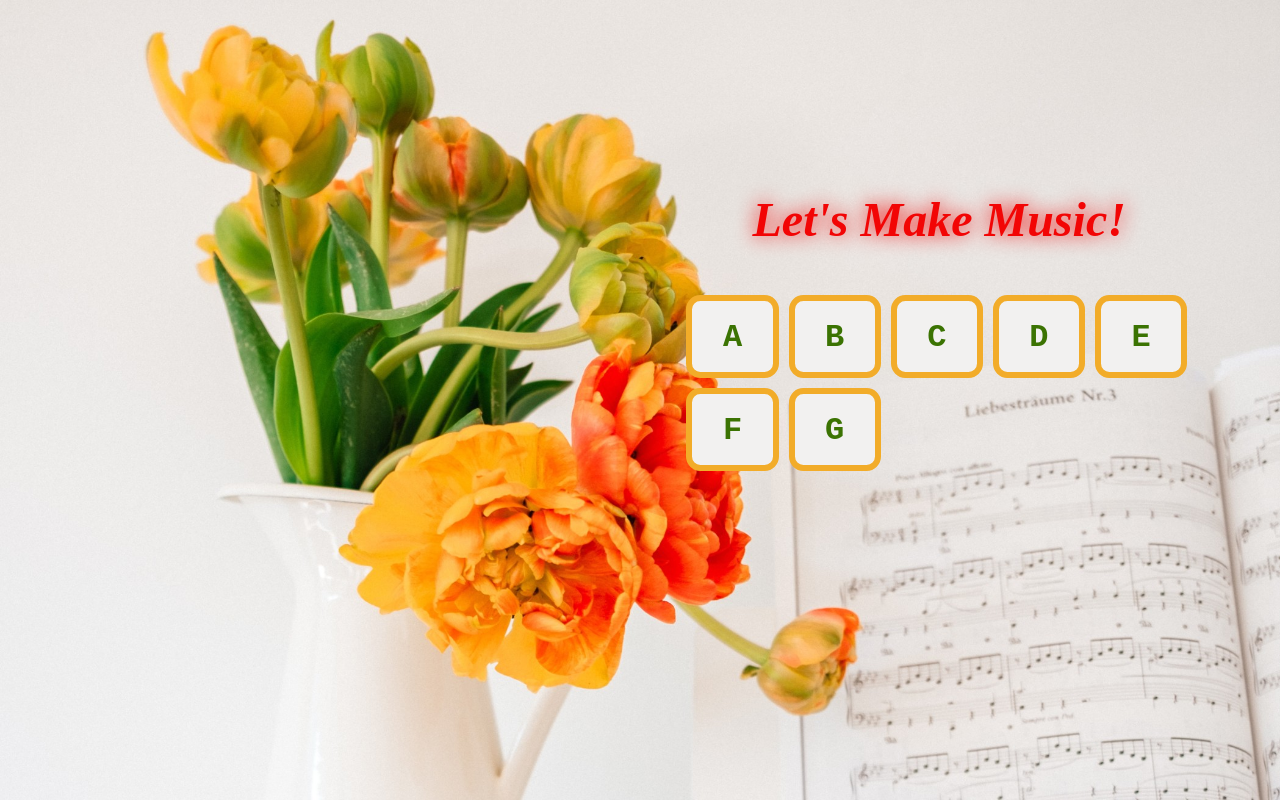
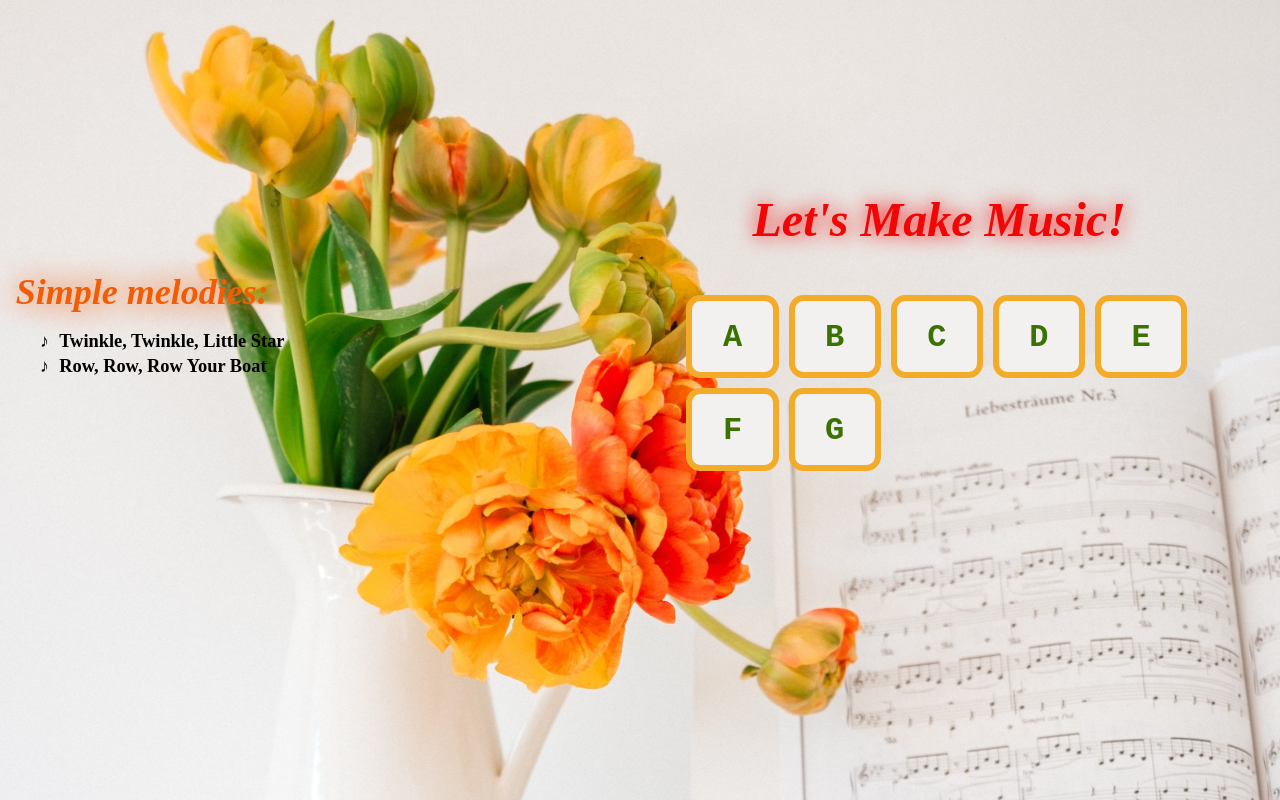
Before and after one commit to Elizabeth-GitHub/qwerty-melody-player, a plain HTML site: page index.html in a window 1280 px wide. Drawn offline with Linux system fonts and the light colour scheme.

Commit message:
Add list of simple melodies and notes to first one
Added a new section to the page that includes a list of simple melodies
to play on the piano. A
lso, added the notes to the first melody in the list,
"Twinkle Twinkle Little Star".
This should make it easier for beginners to learn and play the song.

```diff
--- a/index.html
+++ b/index.html
@@ -37,6 +37,22 @@
             </div>
         </div>
 
+        <div class="library">
+            <h2>Simple melodies:</h2>
+            <ul>
+                <li><a href="#" id="twinkle">Twinkle, Twinkle, Little Star</a></li>
+                <div id="twinkle-notes" class="notes">
+                    <p>C C G G A A G<br>
+                       F F E E D D C<br>
+                       G G F F E E D<br>
+                       G G F F E E D<br>
+                       C C G G A A G<br>
+                       F F E E D D C</p>
+                  </div>
+                <li>Row, Row, Row Your Boat</li>
+            </ul>
+        </div>
+
         <audio data-key="KeyA" src="./sounds/a.mp3"></audio>
         <audio data-key="KeyB" src="./sounds/b.mp3"></audio>
         <audio data-key="KeyC" src="./sounds/c.mp3"></audio>
--- a/script.js
+++ b/script.js
@@ -18,4 +18,19 @@ function playSound(e) {
 const keys = Array.from(document.querySelectorAll('.key'));
 keys.forEach(key => key.addEventListener('transitionend', removeTransition));
 window.addEventListener('keydown', playSound);
+
+const twinkleNotes = document.getElementById('twinkle-notes');
+twinkleNotes.style.display = 'none';
+console.log(`twinkle-notes display: ${twinkleNotes.style.display}`);
+document.getElementById('twinkle').addEventListener('click', function(e) {
+  console.log('Launching link')
+  e.preventDefault();
+  if (twinkleNotes.style.display === 'none') {
+    console.log('True');
+    twinkleNotes.style.display = 'block';
+  } else {
+    console.log('False');
+    twinkleNotes.style.display = 'none';
+  }
 });
+});
--- a/styles.css
+++ b/styles.css
@@ -56,3 +56,45 @@ h1 {
     border-color: #F27405;
     box-shadow: 0 0 1rem #F29F05;
   }
+
+.library {
+   display: flex;
+   flex-direction: column;
+   justify-content: center;
+   align-items: center;
+   position: absolute;
+   top: 40%;
+   left: 0;
+   transform: translateY(-50%);
+}
+
+h2 {
+   margin-bottom: 0;
+   font-size: 2.25rem;
+   font-style: italic;
+   text-shadow: 0 0 30px;
+   color: #F25C05;
+}
+
+ul {
+   font-weight: 800;
+   font-size: 1.15rem;
+}
+
+li {
+   list-style:none;
+   margin-bottom: 0.25rem;
+}
+
+li:before {
+   content:'♪'; padding-right:10px
+}
+
+.notes {
+   display: none;
+ }
+
+ a, a:visited {
+   text-decoration: none;
+   color: inherit;
+ }
```
Also changed, not shown: images/note.png (added).
